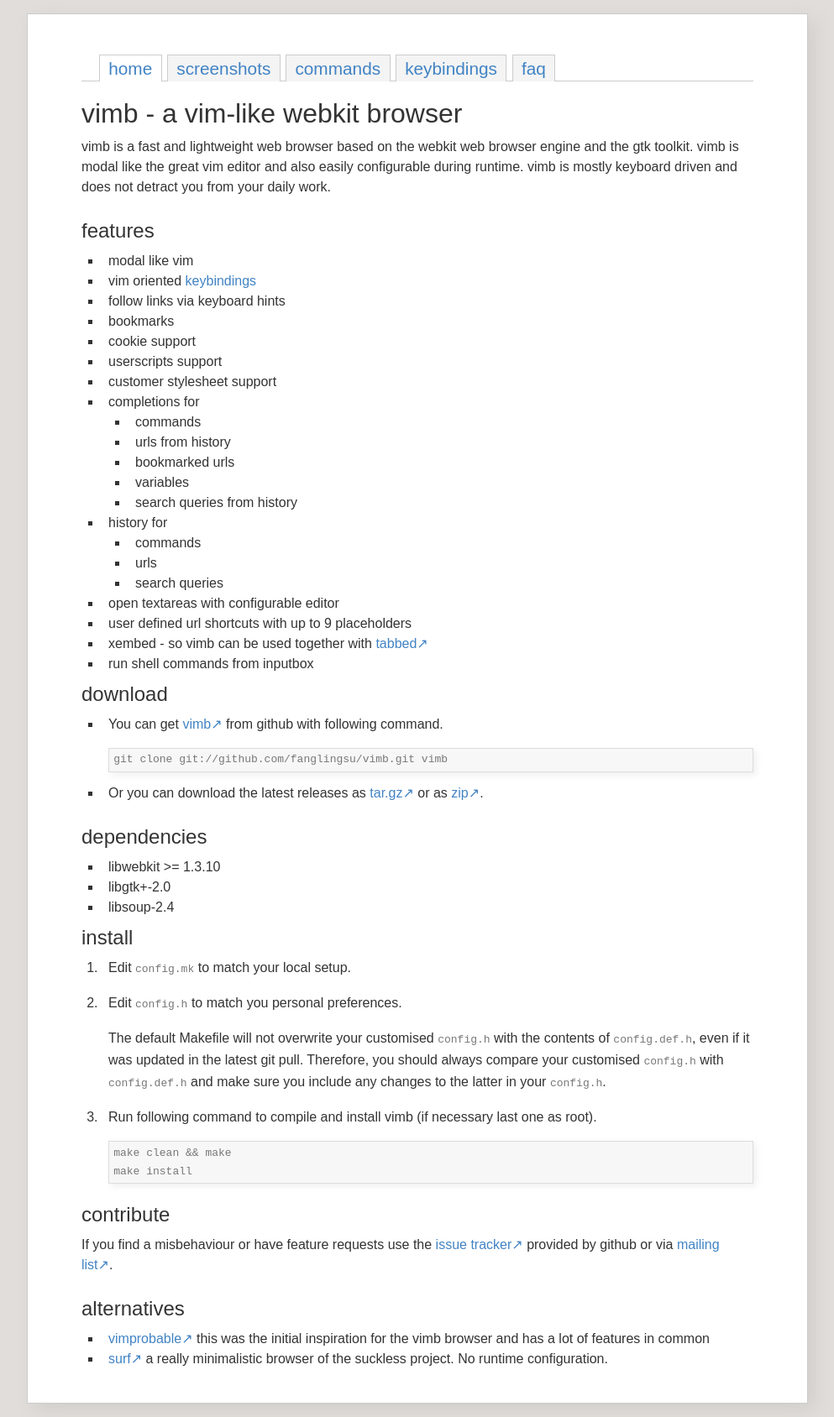
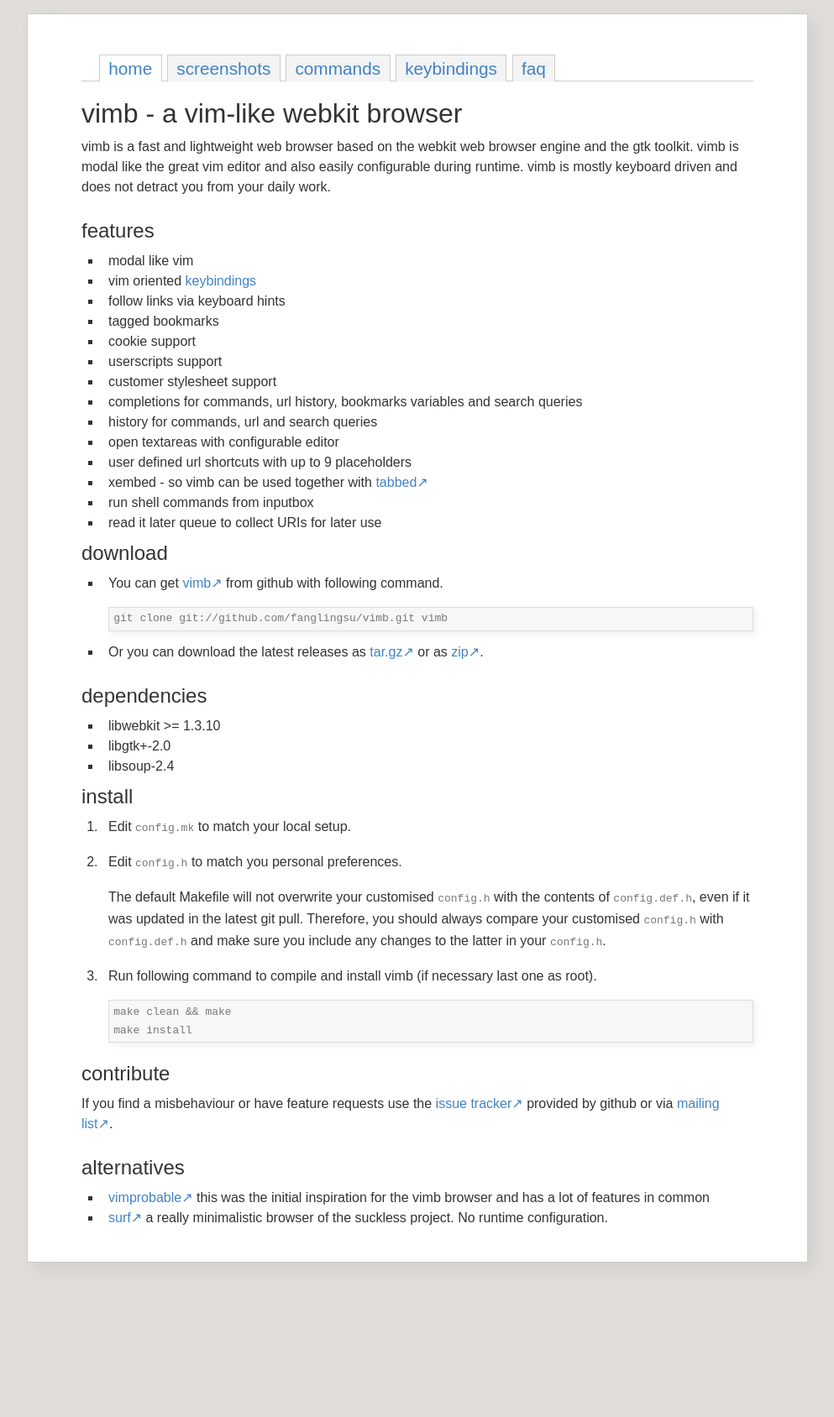
Before and after one commit to fanglingsu/vimb, a Jekyll site: the page built from index.md, in a window 1280 px wide. Shown: the whole page at 84% size, without its empty margins (143-1136 px from the left). Built offline with Jekyll 4.4.1, drawn with Linux system fonts in a browser that asks for light colours; after the commit the page ends 1520 px from its top, so only the background shows below that.

Commit message:
Documented new queue feature.

```diff
--- a/index.md
+++ b/index.md
@@ -16,24 +16,18 @@
 - modal like vim
 - vim oriented [keybindings][]
 - follow links via keyboard hints
-- bookmarks
+- tagged bookmarks
 - cookie support
 - userscripts support
 - customer stylesheet support
-- completions for
-  - commands
-  - urls from history
-  - bookmarked urls
-  - variables
-  - search queries from history
-- history for
-  - commands
-  - urls
-  - search queries
+- completions for commands, url history, bookmarks variables and search
+  queries
+- history for commands, url and search queries
 - open textareas with configurable editor
 - user defined url shortcuts with up to 9 placeholders
 - xembed - so vimb can be used together with [tabbed][]
 - run shell commands from inputbox
+- read it later queue to collect URIs for later use
 
 ## download
 
```
Also changed, not shown: commands.md (+15 -0 lines), keybindings.md (+8 -0 lines).
